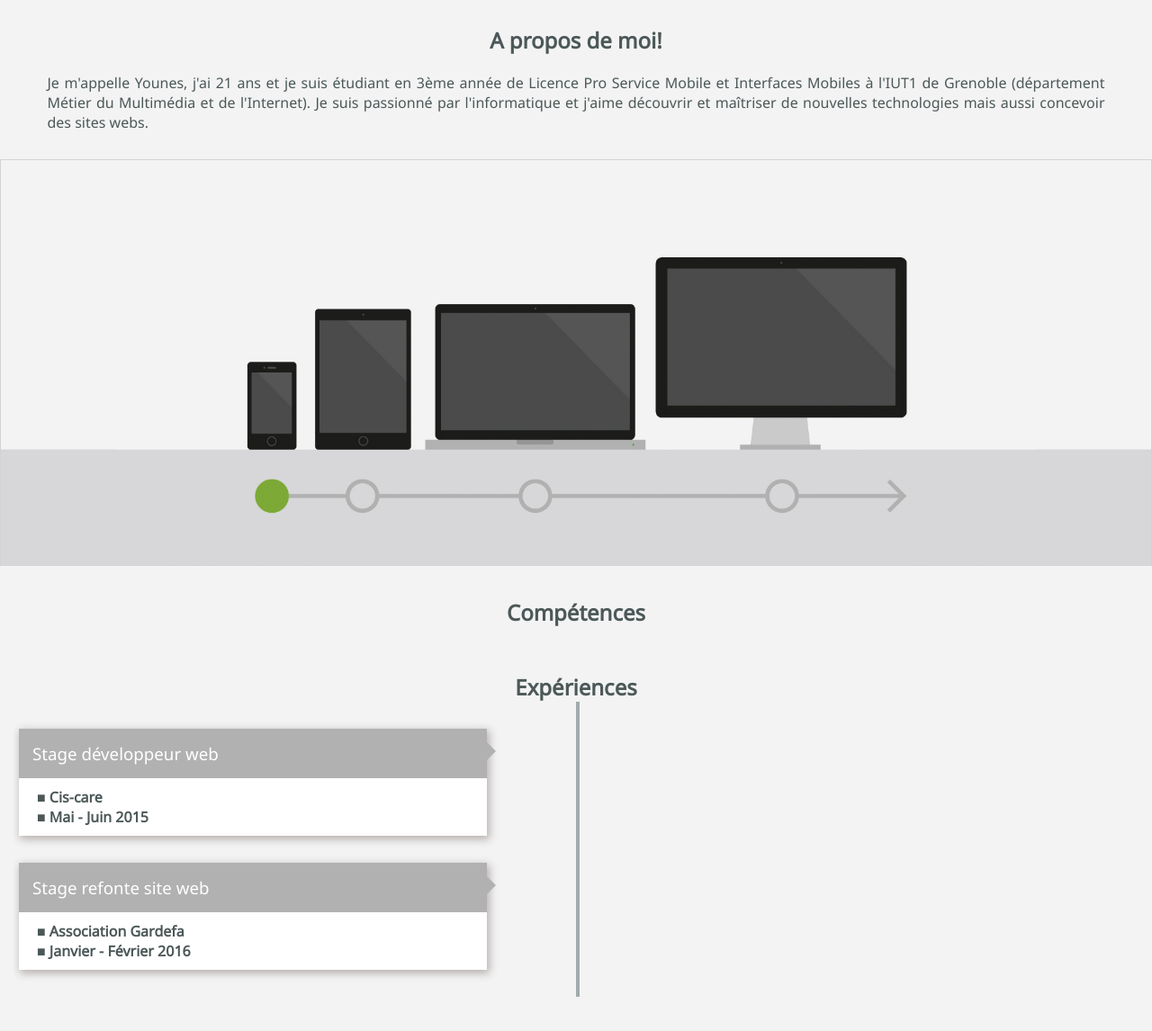
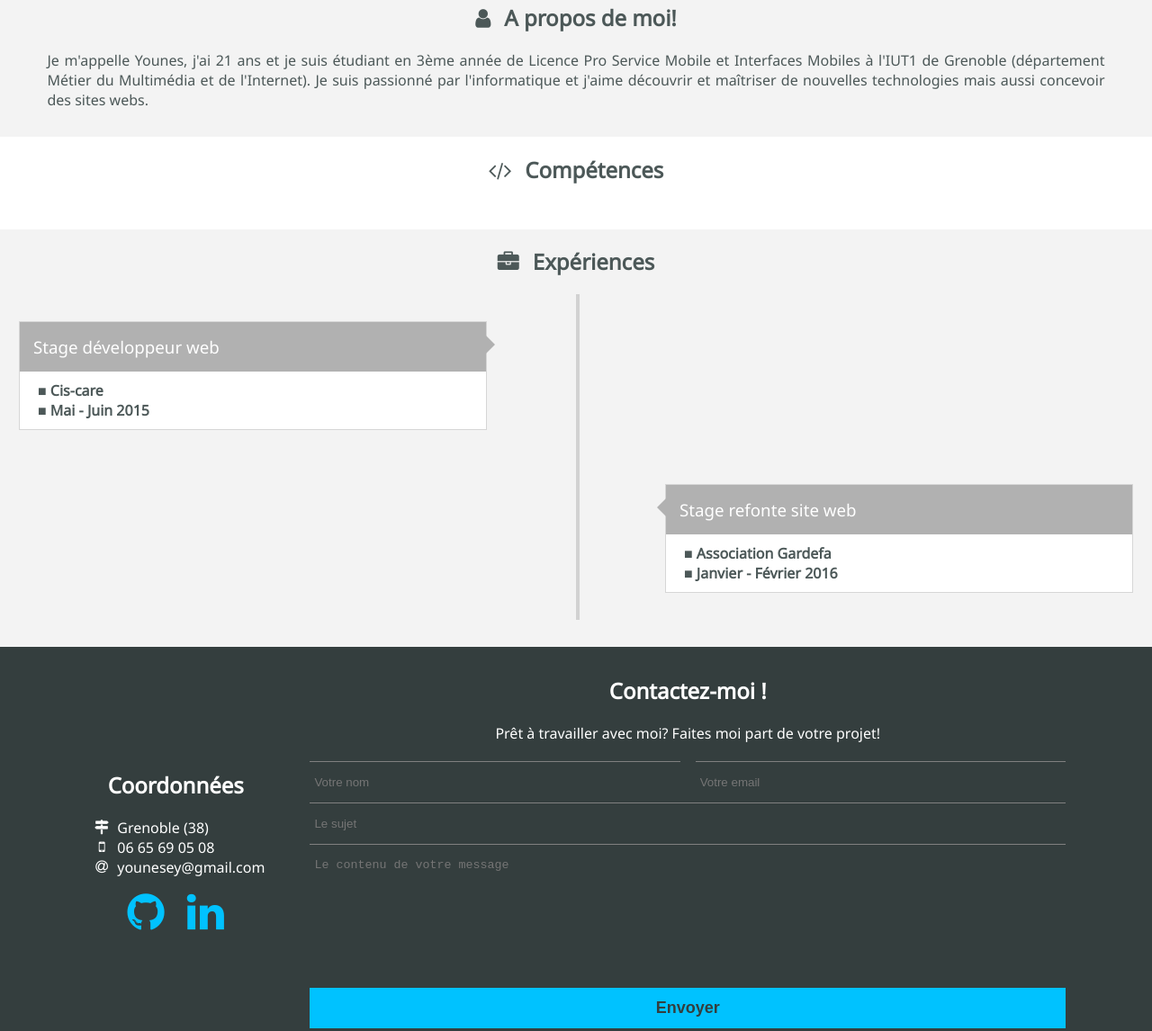
Before and after one commit to younes038/portfolio, a website: page index.html in a window 1280 px wide. Shown: the part 445-1591 px from the top of the page at 90% size. Drawn offline with nearby package versions, Linux system fonts and the light colour scheme.

Commit message:
Added icons to sections' titles and made some little changes

```diff
--- a/assets/sass/style.scss
+++ b/assets/sass/style.scss
@@ -42,19 +42,31 @@ body {
 	}
 
 	main {
-		padding: 15px;
+		section {
+			padding-bottom: 30px;
+			overflow: hidden;
 
-		section {
-			margin: 30px 0;
+			&:nth-child(even) {
+				background-color: white;
+			}
 
 			h2 {
 				text-align: center;
+
+				i {
+					padding-right: 15px;
+				}
 			}
 
 			#text-bio {
 				text-align: justify;
 				width: 94%;
 				margin: 0 auto;
+			}
+
+			@media screen and (min-width: 700px) {
+				padding-left: 15px;
+				padding-right: 15px;
 			}
 		}
 		.images {
--- a/index.html
+++ b/index.html
@@ -31,7 +31,7 @@
 	</header>
 	<main>
 		<section id="bio">
-			<h2>A propos de moi!</h2>
+			<h2 class="subtitle fancy"><i class="fa fa-user"></i>A propos de moi!</h2>
 			<p id="text-bio">Je m'appelle Younes, j'ai 21 ans et je suis étudiant  en 3ème année de Licence Pro Service Mobile et Interfaces Mobiles
 				à l'IUT1 de Grenoble (département Métier du Multimédia et de l'Internet). Je suis passionné par l'informatique et
 				j'aime découvrir et maîtriser de nouvelles technologies mais aussi concevoir des sites webs.
@@ -74,15 +74,17 @@
 				</div>
 			</article>
 		</section>-->
-		<div class="images">
+		<!--<div class="images">
 			<img src="assets/images/Mobile-first.jpg" alt="">
-		</div>
+		</div>-->
 		<section id="skills">
-			<h2>Compétences</h2>
+			<h2><i class="fa fa-code"></i>Compétences</h2>
 		</section>
-		<section id="experience"  class="timeline">
-			<h2>Expériences</h2>
+		<section id="experience">
+			<h2><i class="fa fa-briefcase"></i>Expériences</h2>
+			<div class="timeline">
 				<article class="tl-item">
+					<!--<div class="tl-icon"><i class="fa fa-map-marker"></i></div>-->
 					<h3 class="tl-title">Stage développeur web</h3>
 					<div class="tl-content">
 						<p class="place">■ Cis-care</p>
@@ -90,12 +92,14 @@
 					</div>
 				</article>
 				<article class="tl-item">
+					<!--<div class="tl-icon"><i class="fa fa-map-marker"></i></div>-->
 					<h3 class="tl-title">Stage refonte site web</h3>
 					<div class="tl-content">
 						<p class="place">■ Association Gardefa</p>
 						<p class="year">■ Janvier - Février 2016</p>
 					</div>
 				</article>
+			</div>
 		</section>
 
 	</main>
@@ -104,7 +108,7 @@
 			<div id="contactDetails">
 				<h2>Coordonnées</h2>
 				<ul class="fa-ul">
-					<li><i class="fa-li fa fa-map-marker"></i>Grenoble (38)</li>
+					<li><i class="fa-li fa fa-map-signs"></i>Grenoble (38)</li>
 					<li><i class="fa-li fa fa-mobile"></i>06 65 69 05 08</li>
 					<li><i class="fa-li fa fa-at"></i>younesey@gmail.com</li>
 				</ul>
@@ -116,9 +120,7 @@
 
 			<div id="contactForm">
 				<h2>Contactez-moi !</h2>
-				<div id="message"></div>
-					Prêt à travailler avec moi? Faites moi part de votre projet!
-
+				<div>Prêt à travailler avec moi? Faites moi part de votre projet!</div>
 				<form method="post" action="php/contact.php" name="cform" id="cform">
 					<input name="name" id="name" type="text" placeholder="Votre nom" autocomplete="off">
 					<input name="email" id="email" type="email" placeholder="Votre email" autocomplete="off">
```
Also changed, not shown: assets/css/style.min.css. Lines whose indentation alone changed are shown as unchanged.
